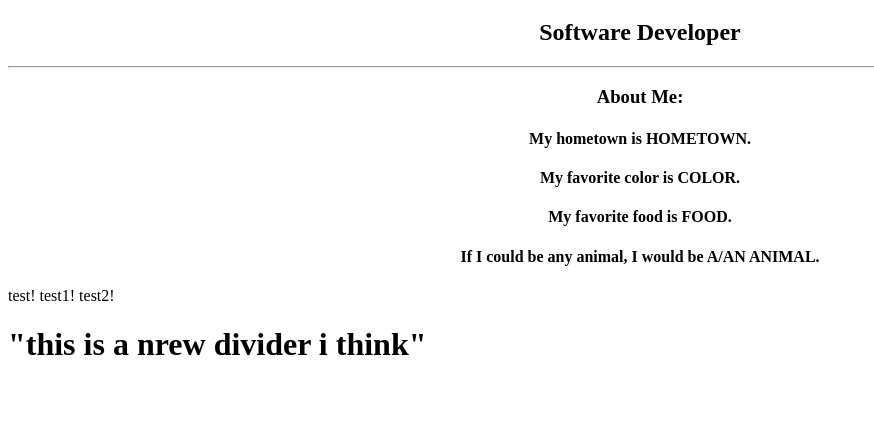
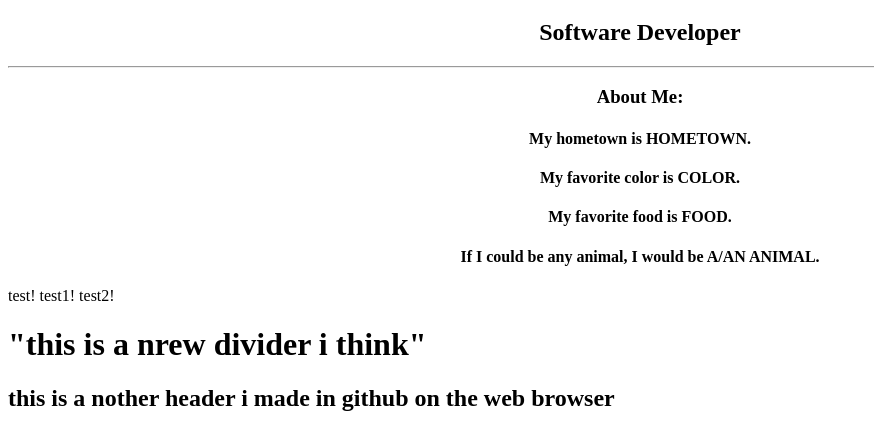
Before and after one commit to palmer2539/githubTest3, a plain HTML site: page index.html in a window 1280 px wide. Shown: the part 562-994 px from the top of the page, without its empty margins (0-874 px from the left). Before the commit the page ends 947 px from the top, so only its background shows below. Drawn offline with Linux system fonts and the light colour scheme.

Commit message:
Update index.html
commit from the website

```diff
--- a/index.html
+++ b/index.html
@@ -39,4 +39,5 @@ hello
 <p>test! test1! test2!</p>
 <div>
 	<h1>"this is a nrew divider i think"</h1>
+	<h2>this is a nother header i made in github on the web browser</h2>
 </div>
```
